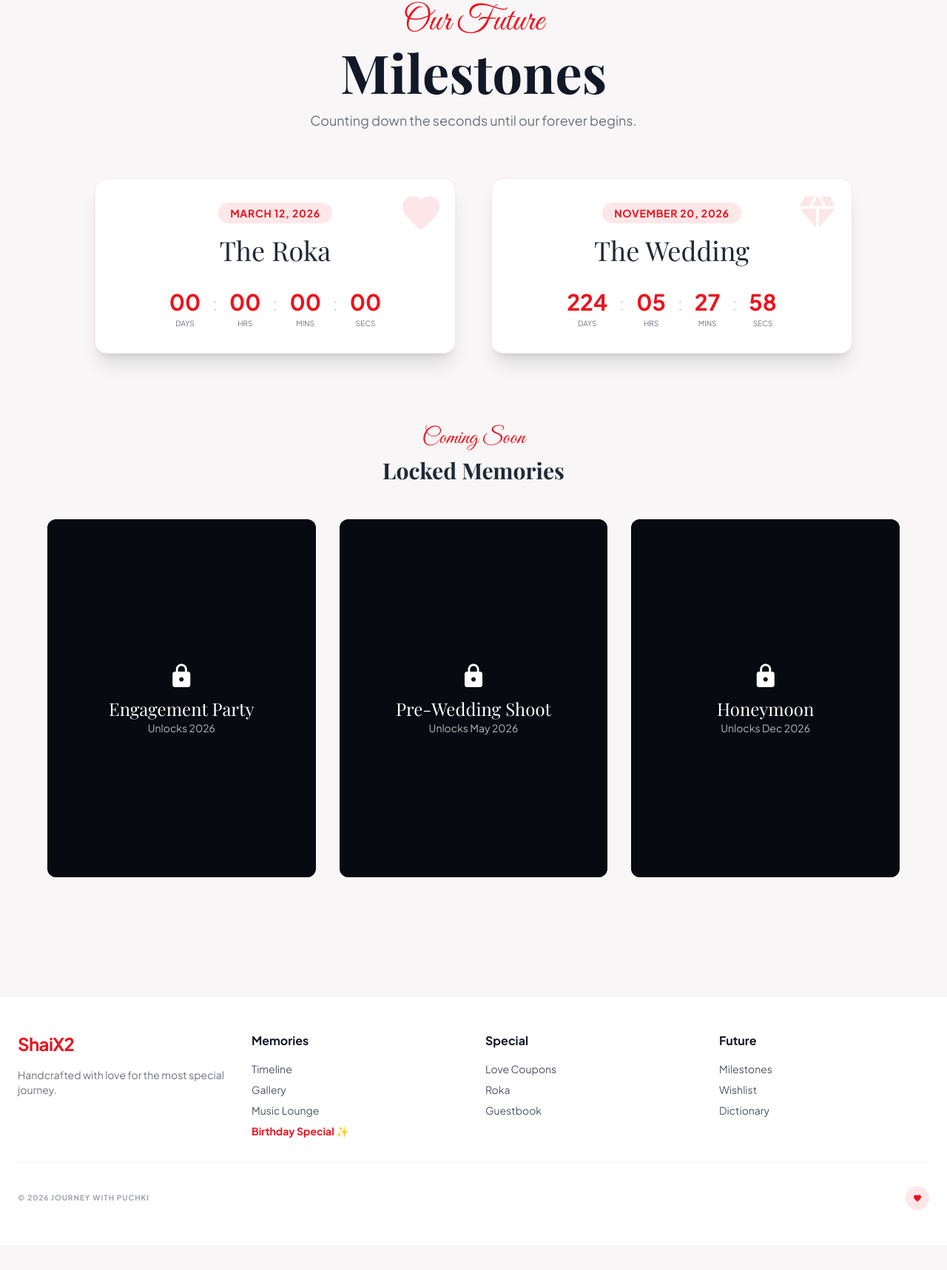
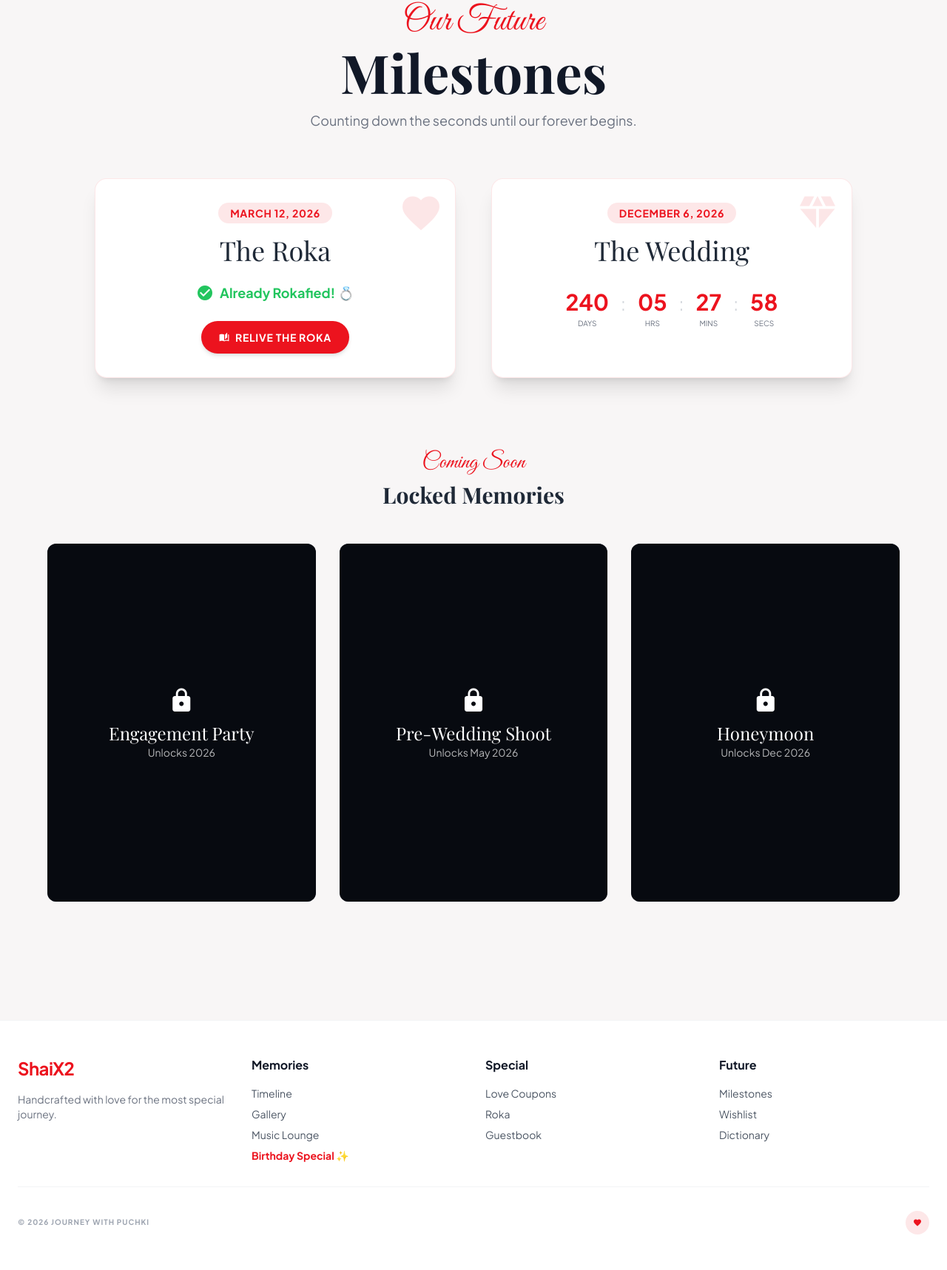
Before and after one commit to shaiwalsachdev/journey-with-puchki, a Python web app: template fastapi_app/templates/upcoming.html in a window 1280 px wide. Shown: the part 75-1792 px from the top of the page at 74% size. Before the commit the page ends 1711 px from the top, so only its background shows below. Run offline with Jinja, Linux system fonts and the light colour scheme; the template is opened without the code that fills it, so the values that code supplies are empty; some libraries are stand-ins or nearby versions; some web fonts are replaced.

Commit message:
feat: always-visible chapter buttons, update wedding date to Dec 6 2026, mark Roka as done

```diff
--- a/fastapi_app/templates/memory_roka.html
+++ b/fastapi_app/templates/memory_roka.html
@@ -176,7 +176,7 @@
                     <div class="mb-5 pr-4 pl-2 md:pl-0">
                         <h2 class="text-2xl md:text-3xl font-bold text-white flex items-center group cursor-pointer w-full flex-wrap gap-2">
                             {{ chap }}
-                            <div class="flex items-center gap-3 opacity-0 group-hover:opacity-100 transition-opacity hidden md:flex mt-1">
+                            <div class="flex items-center gap-3 transition-opacity hidden md:flex mt-1">
                                 <span onclick="startAiMagic('{{ chap }}'); event.stopPropagation();" class="text-pink-400 text-sm font-bold uppercase tracking-wider cursor-pointer hover:text-pink-300 flex items-center shadow-sm">
                                     AI SlideShow <span class="material-icons text-sm ml-1">auto_awesome</span>
                                 </span>
--- a/fastapi_app/templates/upcoming.html
+++ b/fastapi_app/templates/upcoming.html
@@ -63,28 +63,17 @@
                 <span
                     class="inline-block px-4 py-1 rounded-full bg-primary/10 text-primary text-sm font-bold uppercase tracking-wider mb-4">March
                     12, 2026</span>
-                <h3 class="font-serif text-4xl mb-8">The Roka</h3>
-
-                <div class="flex justify-center gap-2 md:gap-4 text-center">
-                    <div>
-                        <span class="text-2xl md:text-3xl font-bold text-primary" id="roka-days">00</span>
-                        <p class="text-[10px] uppercase text-gray-500 mt-1">Days</p>
-                    </div>
-                    <span class="text-xl md:text-2xl text-gray-300 self-start mt-1">:</span>
-                    <div>
-                        <span class="text-2xl md:text-3xl font-bold text-primary" id="roka-hours">00</span>
-                        <p class="text-[10px] uppercase text-gray-500 mt-1">Hrs</p>
-                    </div>
-                    <span class="text-xl md:text-2xl text-gray-300 self-start mt-1">:</span>
-                    <div>
-                        <span class="text-2xl md:text-3xl font-bold text-primary" id="roka-minutes">00</span>
-                        <p class="text-[10px] uppercase text-gray-500 mt-1">Mins</p>
-                    </div>
-                    <span class="text-xl md:text-2xl text-gray-300 self-start mt-1">:</span>
-                    <div>
-                        <span class="text-2xl md:text-3xl font-bold text-primary" id="roka-seconds">00</span>
-                        <p class="text-[10px] uppercase text-gray-500 mt-1">Secs</p>
-                    </div>
+                <h3 class="font-serif text-4xl mb-6">The Roka</h3>
+                <div class="flex flex-col items-center gap-4">
+                    <span class="inline-flex items-center gap-2 text-green-500 font-bold text-lg">
+                        <span class="material-icons">check_circle</span>
+                        Already Rokafied! 💍
+                    </span>
+                    <a href="/roka"
+                        class="inline-flex items-center gap-2 mt-2 px-6 py-3 rounded-full bg-primary text-white font-bold text-sm uppercase tracking-wider hover:bg-primary/80 transition-all shadow-md">
+                        <span class="material-icons text-sm">auto_stories</span>
+                        Relive the Roka
+                    </a>
                 </div>
             </div>
 
@@ -94,8 +83,8 @@
                 <div class="absolute top-0 right-0 p-4 opacity-10"><span
                         class="material-icons text-6xl text-primary">diamond</span></div>
                 <span
-                    class="inline-block px-4 py-1 rounded-full bg-primary/10 text-primary text-sm font-bold uppercase tracking-wider mb-4">November
-                    20, 2026</span>
+                    class="inline-block px-4 py-1 rounded-full bg-primary/10 text-primary text-sm font-bold uppercase tracking-wider mb-4">December
+                    6, 2026</span>
                 <h3 class="font-serif text-4xl mb-8">The Wedding</h3>
 
                 <div class="flex justify-center gap-2 md:gap-4 text-center">
@@ -163,7 +152,7 @@
         function updateCountdowns() {
             const now = new Date();
             const rokaDate = new Date('2026-03-12T00:00:00');
-            const weddingDate = new Date('2026-11-20T00:00:00');
+            const weddingDate = new Date('2026-12-06T00:00:00');
 
             function setTime(targetDate, dayId, hourId, minId, secId) {
                 const diff = targetDate - now;
```
